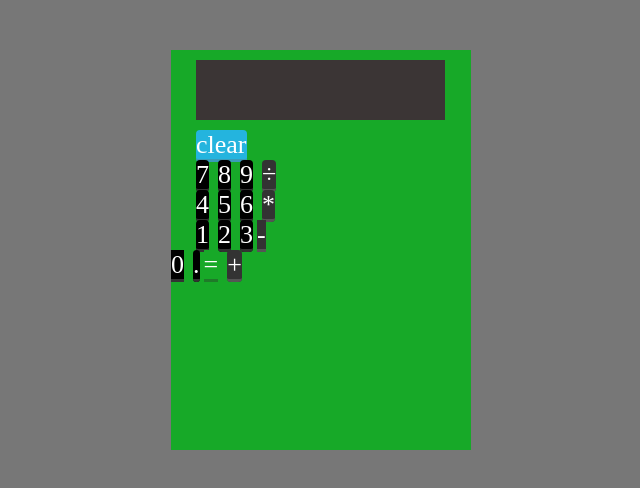
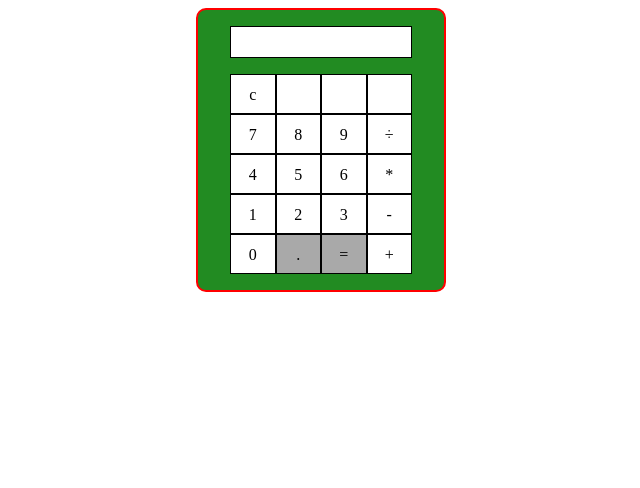
Before and after one commit to pelatiahw/calculator, a plain HTML site: page index.1.html in a window 1280 px wide. Shown: the whole page, without its empty margins (319-959 px from the left). Drawn offline with nearby package versions, Linux system fonts and the light colour scheme.

Commit message:
commit 6, Cal-Lab

```diff
--- a/index.1.html
+++ b/index.1.html
@@ -10,44 +10,29 @@
 </head>
 </head>
 <body>
-    <div class="calculator">
-
-        <div id="background"> <!-- My main background -->
-
-            <div id="readout"></div>
-
-
-            <div id="keys">
-                    <span class="clr-btn" id="clear">clear</span>
-
-                <div id="row1">
-                    <span class="num num-style firstnum" id="num-7">7</span>
-                    <span class="num num-style" id="num-8">8</span>
-                    <span class="num num-style" id="num-9">9</span>
-                    <span class="num num-style symbol symbol-bckgrnd" id="divide">÷</span>
-                </div>
-
-                <div id="row2">
-                    <span class="num num-style firstnum" id="num-4">4</span>
-                    <span class="num num-style" id="num-5">5</span>
-                    <span class="num num-style" id="num-6">6</span>
-                    <span class="num num-style symbol symbol-bckgrnd" id="multiply">*</span>
-                </div>
-
-                <div id="row3">
-                    <span class="num num-style firstnum" id="num-1">1</span>
-                    <span class="num num-style" id="num-2">2</span>
-                    <span class="num num-style" id="num-3">3</span>
-                    <span class="num symbol symbol-bckgrnd" id="subtract">-</span>
-                </div>
-
-                <div id="row4">
-                    <span class="num" id="num-0">0</span>
-                    <span class="num num-style symbol symbol-bckg" id="decimal">.</span>
-                    <span class="num equal symbol" id="equal">=</span>
-                    <span class="num num-style symbol symbol-bckgrnd" id="add">+</span>
-                </div>
-            </div>
+   <div id="calculator" class="clearfix">
+        <div class="readout"></div>
+        <div class="keys">
+            <span class="num clear" id="clear">c</span>
+            <span class="num"></span>
+            <span class="num"></span>
+            <span class="num"></span>
+            <span class="num" id="num-7">7</span>
+            <span class="num" id="num-8">8</span>
+            <span class="num" id="num-9">9</span>
+            <span class="num operator" id="divide">÷</span>
+            <span class="num" id="num-4">4</span>
+            <span class="num" id="num-5">5</span>
+            <span class="num" id="num-6">6</span>
+            <span class="num operator" id="multiply">*</span>
+            <span class="num" id="num-1">1</span>
+            <span class="num" id="num-2">2</span>
+            <span class="num" id="num-3">3</span>
+            <span class="num operator" id="subtract">-</span>
+            <span class="num zero" id="num-0">0</span>
+            <span class="num symbol decimal" id="decimal">.</span>
+            <span class="num symbol equal" id="equal">=</span>
+            <span class="num operator" id="add">+</span>
         </div>
     </div>
       <script src="https://code.jquery.com/jquery-3.2.1.min.js"
@@ -55,3 +40,5 @@
     crossorigin="anonymous"></script>
 </body>
 </html>
+
+<!-- for some reason my clear is missplaced...........-->
--- a/script.js
+++ b/script.js
@@ -1,120 +1,62 @@
-/*window.onload = function() {
+document.addEventListener("DOMContentLoaded", function(event) {
 
-var current,
-    screen,
-    output,
-    limit,
-    zero,
-    period,
-    operator;
+var keys = document.querySelectorAll('#calculator span');
+var operators = ['+', '-', 'x', '÷'];
+var decimalAdded = false;
 
-    screen = document.getElementById("result");
+for(var i = 0; i < keys.length; i++) {
+	keys[i].onclick = function(e) {
+		var input = document.querySelector('.readout');
+		var inputVal = input.innerHTML;
+		var btnVal = this.innerHTML;
 
-var elem = document.querySelectorAll(".num");
+		if(btnVal == 'c') {
+			input.innerHTML = '';
+			decimalAdded = false;
+		}
 
-      var len = elem.length;
+		else if(btnVal == '=') {
+			var equation = inputVal;
+			var lastChar = equation[equation.length - 1];
 
-      for(var i = 0; i < len; i++ ) {
+			equation = equation.replace(/x/g, '*').replace(/÷/g, '/');
 
-        elem[i].addEventListener("click",function() {
+			if(operators.indexOf(lastChar) > -1 || lastChar == '.')
+				equation = equation.replace(/.$/, '');
 
-            num = this.value;
+			if(equation)
+				input.innerHTML = eval(equation);
 
-            output = screen.innerHTML +=num;
+			decimalAdded = false;
+		}
+		else if(operators.indexOf(btnVal) > -1) {
+			var lastChar = inputVal[inputVal.length - 1];
 
-            limit = output.length;
+			if(inputVal != '' && operators.indexOf(lastChar) == -1)
+				input.innerHTML += btnVal;
 
-         if(limit > 16 ) {
+			else if(inputVal == '' && btnVal == '-')
+				input.innerHTML += btnVal;
 
-         alert("Sorry no more input is allowed");
+			if(operators.indexOf(lastChar) > -1 && inputVal.length > 1) {
 
-       }
+				input.innerHTML = inputVal.replace(/.$/, btnVal);
+			}
 
-     },false);
+			decimalAdded =false;
+		}
+		else if(btnVal == '.') {
+			if(!decimalAdded) {
+				input.innerHTML += btnVal;
+				decimalAdded = true;
+			}
+		}
+        else {
+			input.innerHTML += btnVal;
+		}
+		e.preventDefault();
+	}
+}
+});
 
-    }
-
-    document.querySelector(".zero").addEventListener("click",function() {
-
-        zero = this.value;
-
-        if(screen.innerHTML === "") {
-
-           output = screen.innerHTML = zero;
-        }
-
-        else if(screen.innerHTML === output) {
-
-         output = screen.innerHTML +=zero;
-
-        }
-
-    },false);
-
-    document.querySelector(".period").addEventListener("click",function() {
-
-        period = this.value;
-
-        if(screen.innerHTML === "") {
-
-         output = screen.innerHTML = screen.innerHTML.concat("0.");
-
-         }
-
-        else if(screen.innerHTML === output) {
-
-          screen.innerHTML = screen.innerHTML.concat(".");
-
-        }
-
-    },false);
-
-
-    document.querySelector("#eqn-bg").addEventListener("click",function() {
-
-      if(screen.innerHTML === output) {
-
-        screen.innerHTML = eval(output);
-      }
-
-      else {
-            screen.innerHTML = "";
-      }
-
-    },false);
-
- document.querySelector("#delete").addEventListener("click",function() {
-
-        screen.innerHTML = "";
-
-    },false);
-
-
-     var elem1 = document.querySelectorAll(".operator");
-
-      var len1 = elem1.length;
-
-      for(var i = 0; i < len1; i++ ) {
-
-        elem1[i].addEventListener("click",function() {
-
-        operator = this.value;
-
-         if(screen.innerHTML === "") {
-
-            screen.innerHTML = screen.innerHTML.concat("");
-
-        }
-
-        else if(output) {
-
-            screen.innerHTML = output.concat(operator);
-
-        }
-
-    },false);
-
-      }
-}*/
-
-console.log('hi');
+Console.log('num');
--- a/style.less
+++ b/style.less
@@ -1,12 +1,50 @@
-body {
-  background:#777;
+* {
+    box-sizing: border-box;
 }
 
-#background {
-    width:300px;
-    height:400px;
-    background:gray;
-    margin:50px auto;
-    -webkit-animation:bgChange 2s 2s alternate infinite;
-    transition: all 2s ease;
+#calculator {
+    width: 250px;
+    display: block;
+    margin: 0 auto;
+    border: 2px solid red;
+    background-color: forestgreen;
+    padding: 1em 2em;
+    border-radius: 10px;
+
+    .readout {
+        height: 2em;
+        width: 100%;
+        border: 1px solid black;
+        margin-bottom: 1em;
+        background-color: white;
+        line-height: 2em;
+        padding-left: 5px;
+    }
+
+    .keys {
+        .num {
+            text-align: center;
+            border: 1px solid black;
+            float: left;
+            height: 40px;
+            width: 25%;
+            background-color: white;
+            line-height: 40px;
+        }
+
+        .symbol {
+            background-color: darkgrey;
+        }
+    }
 }
+
+.clearfix {
+    &::before, &::after {
+        content: '';
+        display: block;
+    }
+
+    &::after {
+        clear: both;
+    }
+}
```
Also changed, not shown: style.css.
